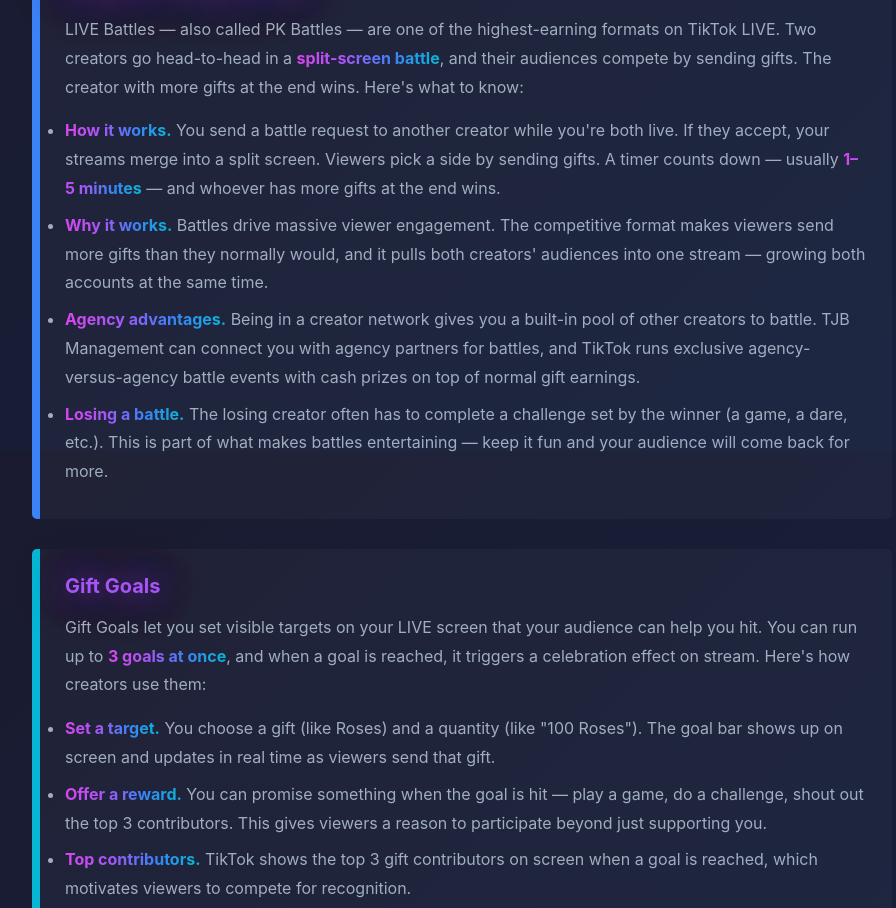
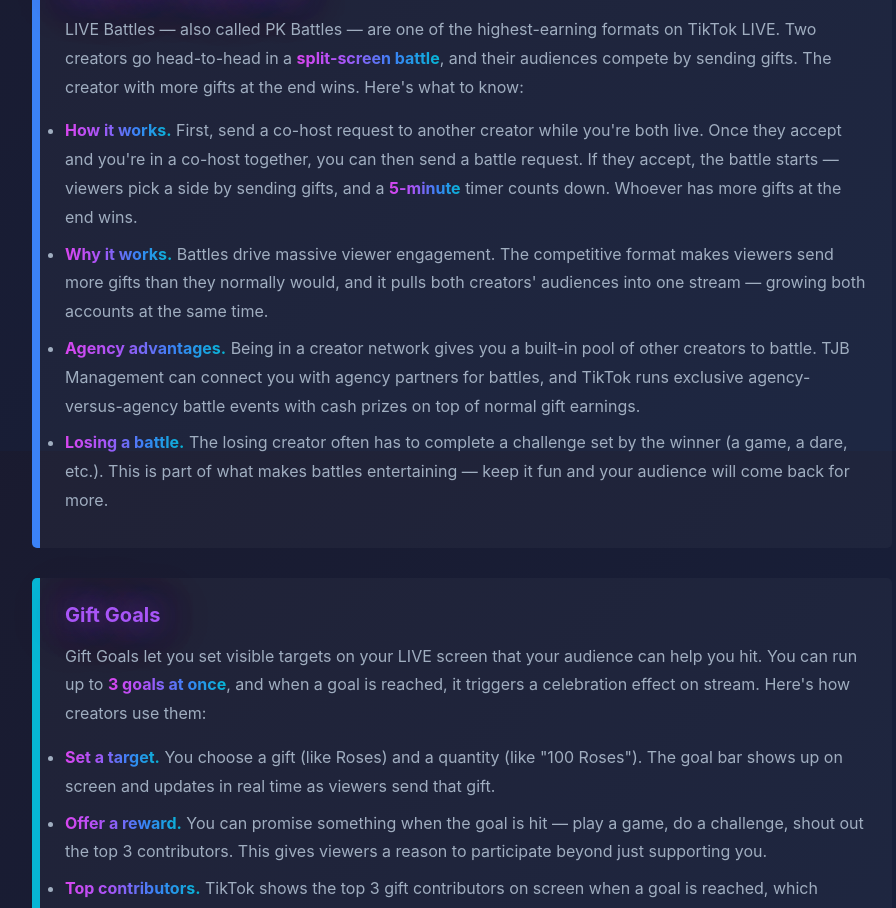
Before and after one commit to iamunrizzable/Website, a Next.js app: page /agency in a window 1280 px wide. Shown: the part 1149-2057 px from the top of the page, without its empty margins (178-1074 px from the left). Built offline with nearby package versions, Linux system fonts and the light colour scheme.

Commit message:
Fix LIVE Battle description
Battles are always 5 minutes (not 1-5). You must send a co-host request first, then a battle request — not a direct battle request.

https://claude.ai/code/session_01AMCDCAPq8diabGEo6bckVs

```diff
--- a/app/agency/page.js
+++ b/app/agency/page.js
@@ -137,7 +137,7 @@ export default function AgencyPage() {
             LIVE Battles — also called PK Battles — are one of the highest-earning formats on TikTok LIVE. Two creators go head-to-head in a <span className="highlight">split-screen battle</span>, and their audiences compete by sending gifts. The creator with more gifts at the end wins. Here's what to know:
           </p>
           <ul>
-            <li><strong>How it works.</strong> You send a battle request to another creator while you're both live. If they accept, your streams merge into a split screen. Viewers pick a side by sending gifts. A timer counts down — usually <span className="highlight">1–5 minutes</span> — and whoever has more gifts at the end wins.</li>
+            <li><strong>How it works.</strong> First, send a co-host request to another creator while you're both live. Once they accept and you're in a co-host together, you can then send a battle request. If they accept, the battle starts — viewers pick a side by sending gifts, and a <span className="highlight">5-minute</span> timer counts down. Whoever has more gifts at the end wins.</li>
             <li><strong>Why it works.</strong> Battles drive massive viewer engagement. The competitive format makes viewers send more gifts than they normally would, and it pulls both creators' audiences into one stream — growing both accounts at the same time.</li>
             <li><strong>Agency advantages.</strong> Being in a creator network gives you a built-in pool of other creators to battle. TJB Management can connect you with agency partners for battles, and TikTok runs exclusive agency-versus-agency battle events with cash prizes on top of normal gift earnings.</li>
             <li><strong>Losing a battle.</strong> The losing creator often has to complete a challenge set by the winner (a game, a dare, etc.). This is part of what makes battles entertaining — keep it fun and your audience will come back for more.</li>
```
